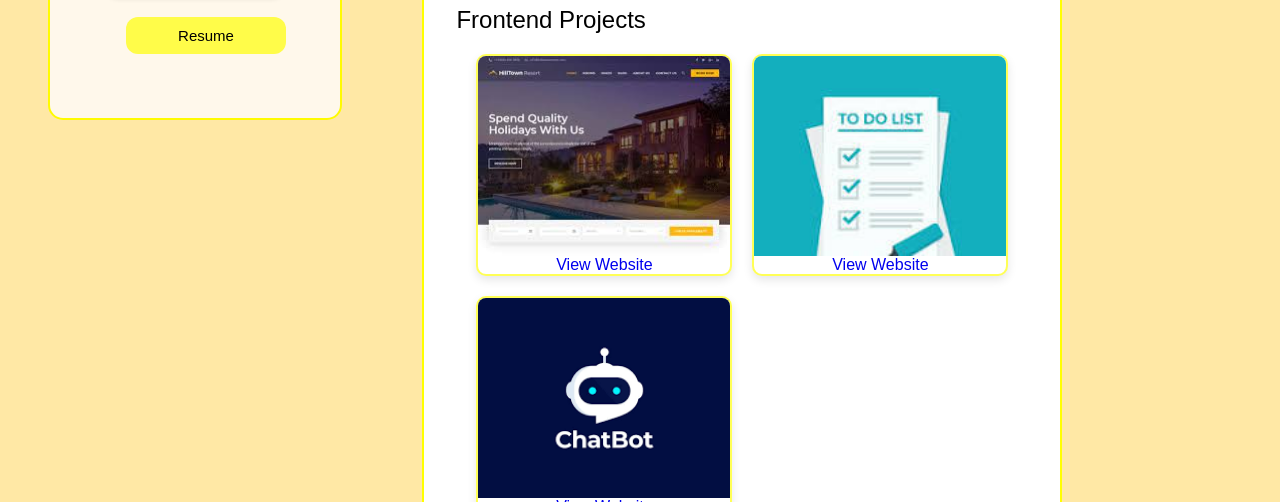
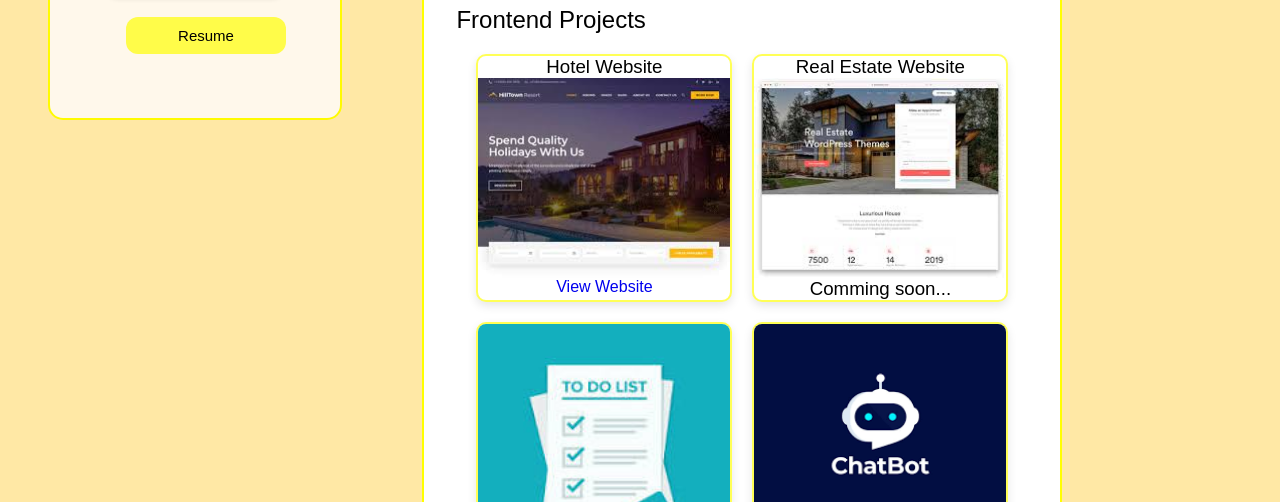
Before and after one commit to TamishCodingHouse/Portfolio-website, a plain HTML site: page client/projects.html in a window 1280 px wide. Shown: the part 750-1252 px from the top of the page. Drawn offline with Linux system fonts and the light colour scheme; a web font is replaced by a local one.

Commit message:
My Changes in Project.html file

```diff
--- a/client/projects.css
+++ b/client/projects.css
@@ -154,7 +154,7 @@ main {
 /* Hero-section CSS Start */
 
 .hero-section {
-    height: 80rem;
+    height: 82rem;
     width: 50%;
     border: 2px solid yellow;
     background: white;
--- a/client/projects.html
+++ b/client/projects.html
@@ -88,10 +88,16 @@
             <h2>Frontend Projects</h2>
             <div class="projects-container fade-in">
                 <div class="project-item">
+                    <h3>Hotel Website</h3>
                     <img src="assests/images/Hotel.jpeg" alt="">
                     <a class="project-hover-text" href=" https://tamishcodinghouse.github.io/hotel-website/"
                         target="_blank">View
                         Website</a>
+                </div>
+                <div class="project-item">
+                    <h3>Real Estate Website</h3>
+                    <img src="assests/images/Real estate.jpeg" alt="">
+                    <h3>Comming soon...</h3>
                 </div>
                 <div class="project-item">
                     <img src="assests/images/To-do-list.jpeg" alt="">
```
Also changed, not shown: client/assests/images/Real estate.jpeg (added).
